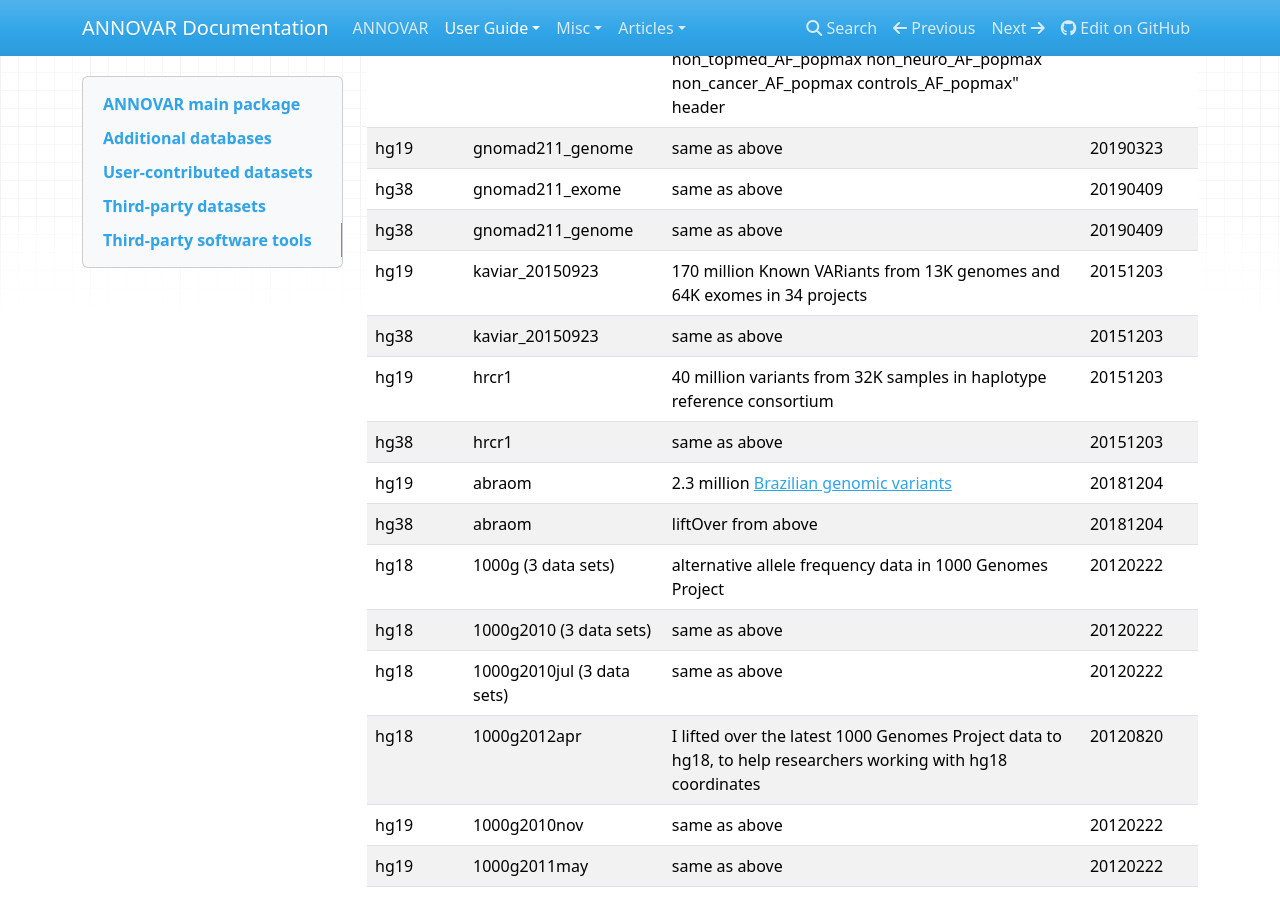
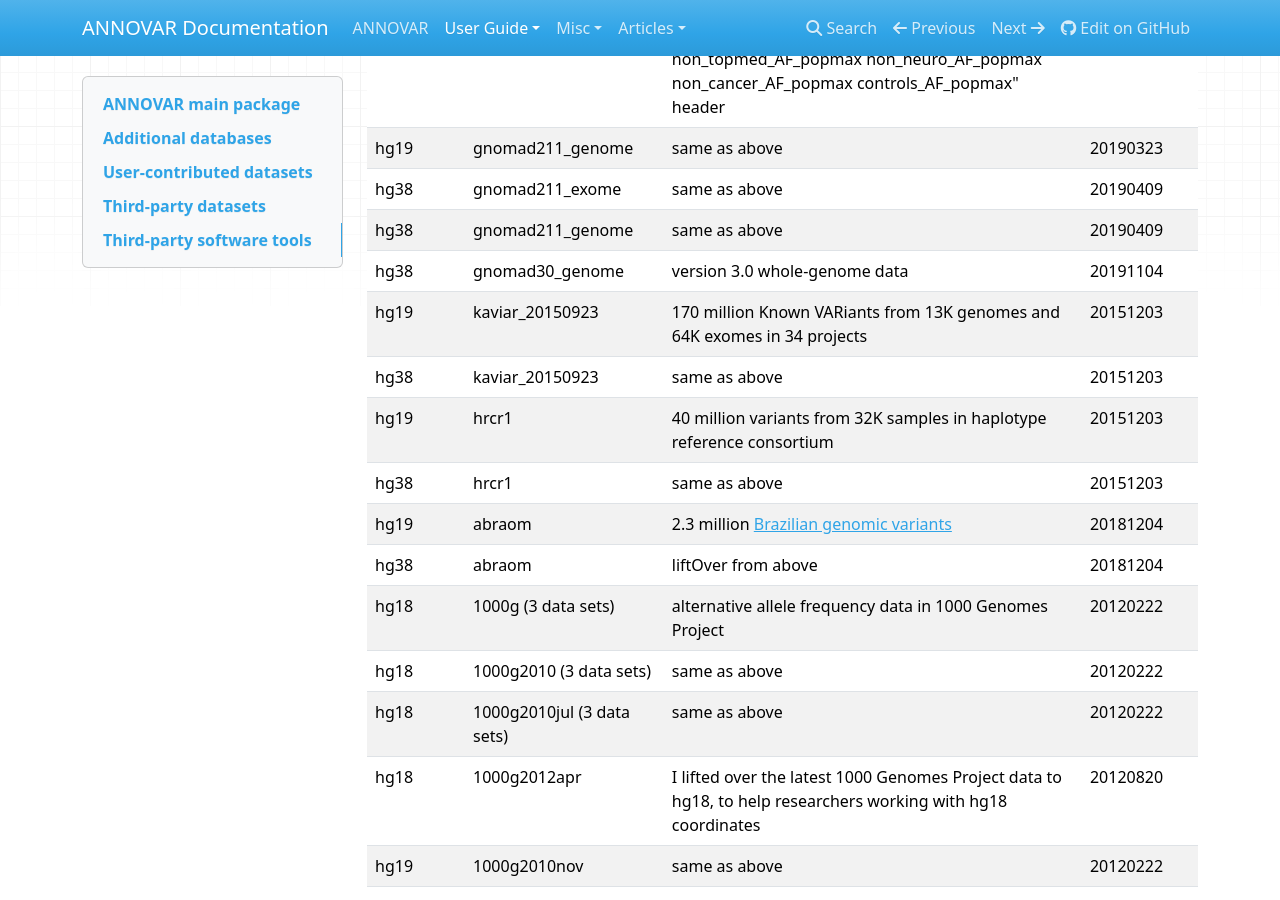
Before and after one commit to WGLab/doc-ANNOVAR, an MkDocs documentation site: the page built from docs/user-guide/download.md, in a window 1280 px wide and 900 px high, scrolled down 4737 px. Built offline with MkDocs 1.6.1, drawn with Linux system fonts in a browser that asks for light colours; nearby versions of some CDN libraries; comment, search, counter and statistics services are not loaded; old or Windows-style settings are respelled for this version of MkDocs.

Commit message:
Update download.md

```diff
--- a/docs/user-guide/download.md
+++ b/docs/user-guide/download.md
@@ -102,6 +102,7 @@ NOTE: several whole-genome databases (cadd, cadd13, fathmm, dann, eigen, gerp++,
 | hg19 | gnomad211_genome | same as above | 20190323 |
 | hg38 | gnomad211_exome | same as above | 20190409 |
 | hg38 | gnomad211_genome | same as above | 20190409 |
+| hg38 | gnomad30_genome | version 3.0 whole-genome data | 20191104 |
 | hg19 | kaviar_20150923 | 170 million Known VARiants from 13K genomes and 64K exomes in 34 projects | 20151203 |
 | hg38 | kaviar_20150923 | same as above | 20151203 |
 | hg19 | hrcr1 | 40 million variants from 32K samples in haplotype reference consortium | 20151203 |
```
